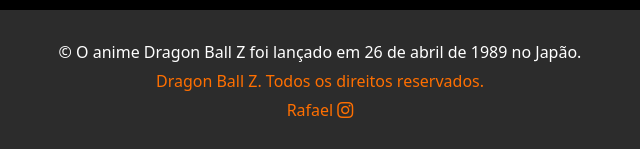
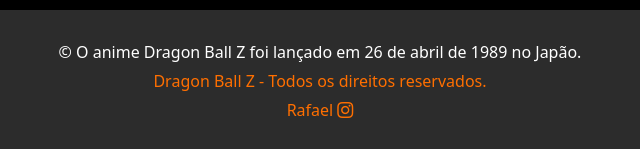
Before and after one commit to rafarubia7/Dragon-Ball-Z, a plain HTML site: page index.html in a window 1280 px wide. Shown: the part 1544-1693 px from the top of the page, 320-960 px from the left. Drawn offline with nearby package versions, Linux system fonts and the light colour scheme.

Commit message:
Update index.html

```diff
--- a/index.html
+++ b/index.html
@@ -157,7 +157,7 @@
         <div class="footer-content">
             <div class="footer-info">
                 <p>&copy; O anime Dragon Ball Z foi lançado em 26 de abril de 1989 no Japão.</p>
-                <p><a href="#privacy-policy">Dragon Ball Z. Todos os direitos reservados.</a></p>
+                <p><a href="#privacy-policy">Dragon Ball Z - Todos os direitos reservados.</a></p>
                 <p><a href="https://www.instagram.com/rafa_rubia7" target="_blank">Rafael <i class="bi bi-instagram"></i></a></p>
             </div>
         </div>
```
